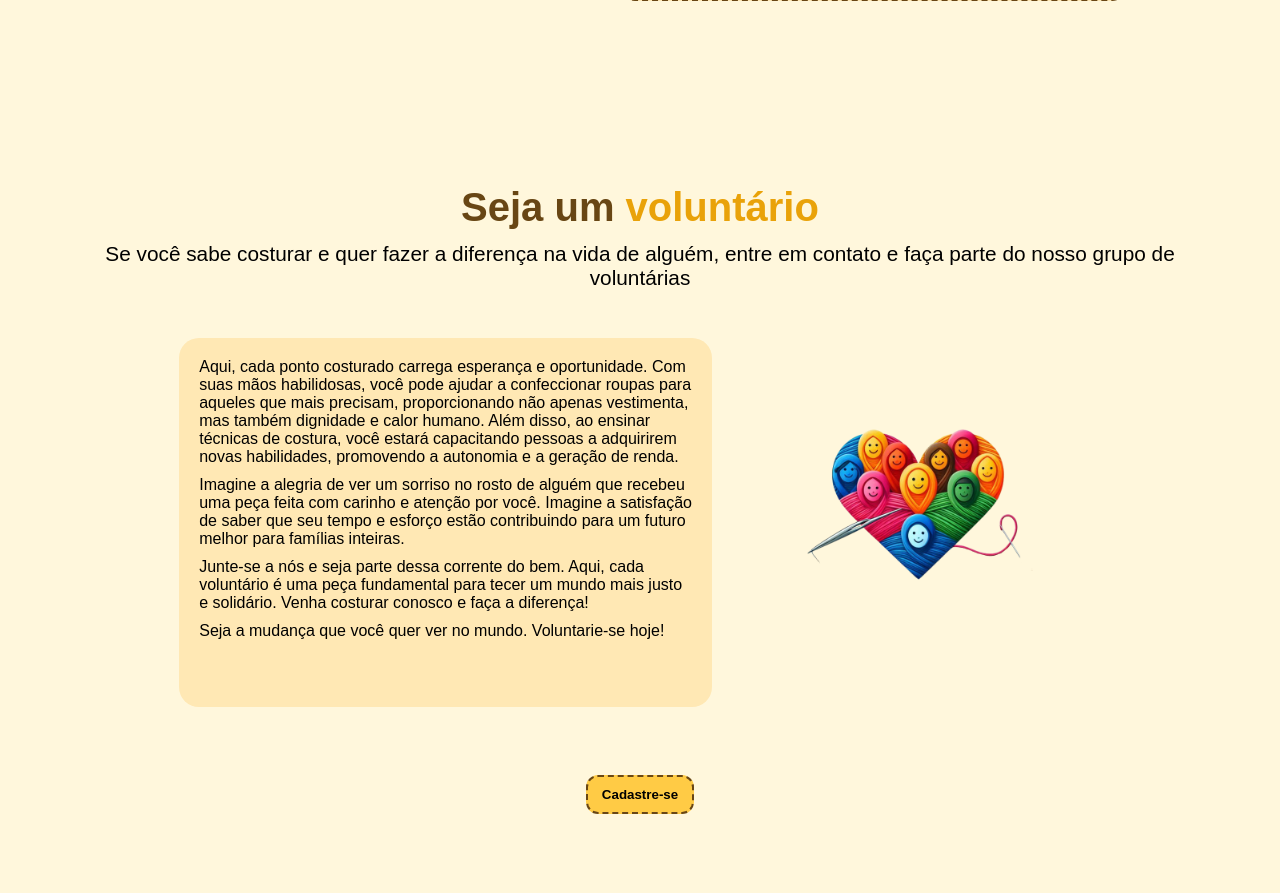
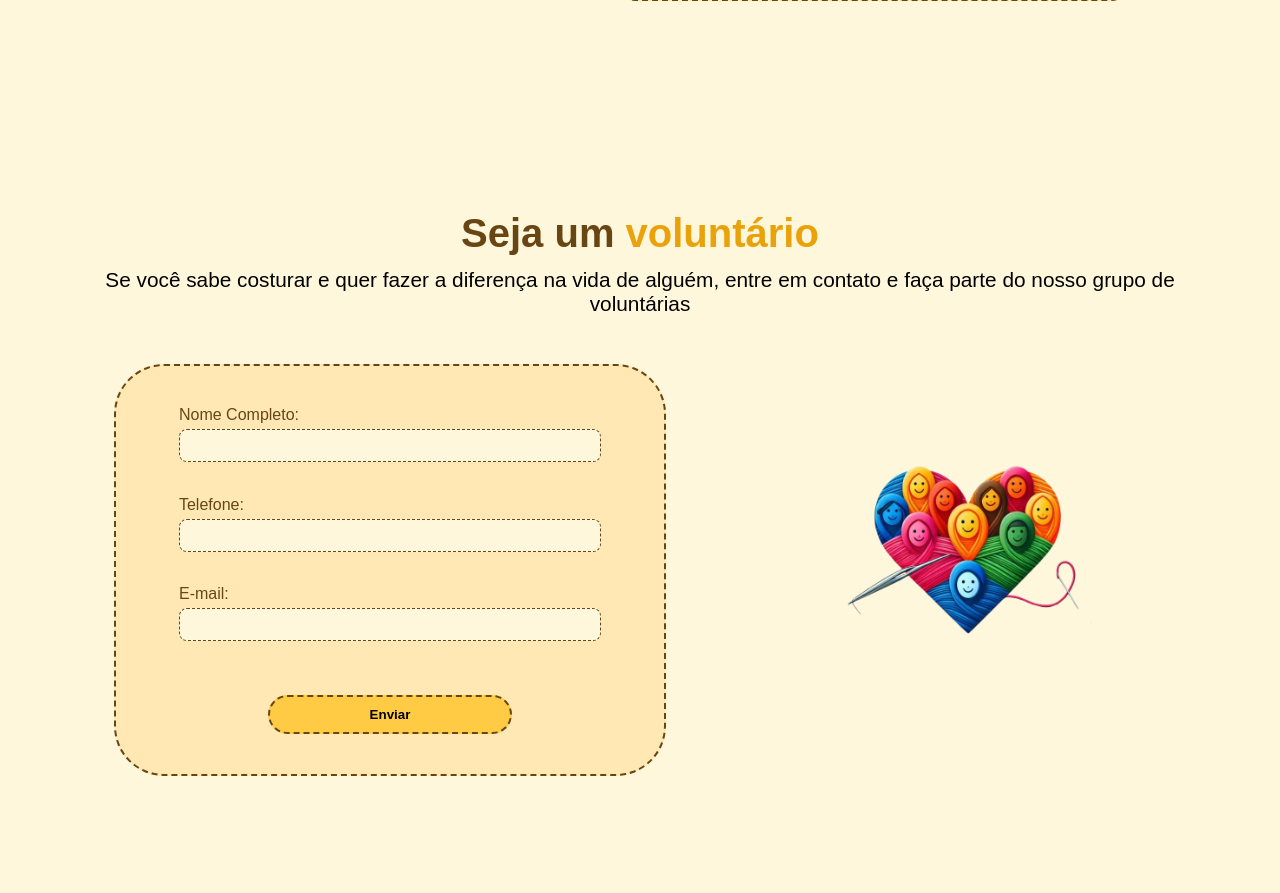
Before and after one commit to GabrielWendorff/projectPAC, a Flask app: page / in a window 1280 px wide. Shown: the part 1589-2482 px from the top of the page. Run offline with Flask 3, Linux system fonts and the light colour scheme.

Commit message:
faltou um negocinho

```diff
--- a/app/config.py
+++ b/app/config.py
@@ -1,5 +1,5 @@
 import os
 
 class Config:
-    SQLALCHEMY_DATABASE_URI = os.getenv('DATABASE_URL', 'mysql://root:@127.0.0.1/teste_costura')
+    SQLALCHEMY_DATABASE_URI = os.getenv('DATABASE_URL', 'mysql://root:root@127.0.0.1/teste_costura')
     SQLALCHEMY_TRACK_MODIFICATIONS = False
--- a/app/routes.py
+++ b/app/routes.py
@@ -1,7 +1,7 @@
 import hashlib
 
 from flask import jsonify, render_template, request
-from . import db
+from app import db
 from flask import current_app as app
 from .models import User, Volunteer
 
@@ -45,7 +45,7 @@
     if not name or not email or not phone:
         return jsonify({'success': False, 'message': 'Dados incompletos'}), 400
 
-    new_volunteer =Volunteer(name=name, email=email, phone=phone)
+    new_volunteer = Volunteer(name=name, email=email, phone=phone)
 
     try:
         db.session.add(new_volunteer)
@@ -65,6 +65,18 @@
         'email': volunteer.email
     } for volunteer in volunteers]
     return jsonify(volunteers_list)
+
+@app.route('/get_volunteer/<int:id>', methods=['GET'])
+def get_volunteer(id):
+    volunteer = Volunteer.query.get_or_404(id)
+    volunteer_info = {
+        'id': volunteer.id,
+        'name': volunteer.name,
+        'phone': volunteer.phone,
+        'email': volunteer.email
+    }
+    return jsonify(volunteer_info)
+
 
 @app.route('/delete_volunteer/<int:id>', methods=['DELETE'])
 def delete_volunteer(id):
@@ -122,3 +134,34 @@
         'email': User.email
     } for User in Users]
     return jsonify(managers_list)
+
+
+@app.route('/get_manager/<int:id>', methods=['GET'])
+def get_manager(id):
+    manager = User.query.get_or_404(id)
+    manager_info = {
+        'id': manager.id,
+        'username': manager.username,
+        'password': manager.password,
+        'email': manager.email
+    }
+    return jsonify(manager_info)
+
+@app.route('/delete_manager/<int:id>', methods=['DELETE'])
+def delete_manager(id):
+    manager = User.query.get_or_404(id)
+    db.session.delete(manager)
+    db.session.commit()
+
+@app.route('/edit_manager/<int:id>', methods=['PUT'])
+def edit_manager(id):
+    data = request.json
+    username = data.get('username')
+    email = data.get('email')
+
+    manager = User.query.get_or_404(id)
+    manager.username = username
+    manager.email = email
+    db.session.commit()
+
+    return jsonify({'message': 'Manager updated successfully!'}), 200
--- a/app/static/src/styles/voluntary.css
+++ b/app/static/src/styles/voluntary.css
@@ -39,12 +39,6 @@
     text-align: center;
 }
 
-#voluntary-content {
-    width: 80%;
-    display: flex;
-    justify-content: space-between;
-    gap: 20px;
-}
 
 .info-voluntary {
     display: flex;
@@ -95,3 +89,84 @@
     transform: scale(1.1);
     transition: transform 0.3s ease;
 }
+
+#voluntary-content {
+    width: 100%;
+    display: flex;
+    justify-content: center;
+    gap: 100px;
+}
+
+.form-voluntary {
+    display: flex;
+    flex-direction: column;
+    align-items: center;
+    gap: 1px;
+    background-color: var(--color-neutral-0);
+    padding: 40px;
+    border-radius: 50px;
+    border: 2px dashed var(--color-neutral-1);
+    background-color: var(--color-primary-2);
+    width: 48%;
+    height: 50%;
+}
+.form-voluntary form {
+    width: 90%;
+    display: flex;
+    flex-direction: column;
+    align-items: stretch;
+    flex-grow: 1;
+}
+
+.form-voluntary label {
+    font-size: 1rem;
+    color: var(--color-neutral-1);
+}
+
+form {
+    width: 100%;
+    flex-grow: 1;
+}
+
+
+.forms input {
+    width: 100%;
+    padding: 8px;
+    margin-top: 5px;
+    margin-bottom: 8%; /* Reduzido para diminuir o espaçamento */
+    border: 1px dashed #684614;
+    border-radius: 8px;
+    background-color: var(--color-primary-1);
+}
+
+.form-declaration {
+    width: 100%;
+    margin-top: 10px; /* Reduzido para diminuir o espaçamento */
+    display: flex;
+    flex-direction: column;
+    align-items: center;
+}
+
+.form-check-label {
+    margin-top: 3%;
+}
+
+.form-declaration .btn-default {
+    border: none;
+    display: flex;
+    align-items: center;
+    justify-content: center;
+    background-color: var(--color-primary-5);
+    border-radius: 30px;
+    padding: 10px 100px;
+    font-weight: 600;
+    border: 2px dashed #684614;
+    cursor: pointer;
+    width: auto;
+    margin-top: 10px; /* Reduzido para diminuir o espaçamento */
+}
+
+.form-declaration .btn-default:hover {
+    transform: scale(1.1);
+    transition: transform 0.3s ease;
+}
--- a/app/templates/index.html
+++ b/app/templates/index.html
@@ -180,28 +180,30 @@
             </div>
 
             <div id="voluntary-content">
-                <div class="info-voluntary">
-                    <div class="infos">
-                        <p>Aqui, cada ponto costurado carrega esperança e oportunidade. Com suas mãos habilidosas, você pode ajudar a confeccionar roupas para aqueles que mais precisam, proporcionando não apenas vestimenta, mas também dignidade e calor humano. Além disso, ao ensinar técnicas de costura, você estará capacitando pessoas a adquirirem novas habilidades, promovendo a autonomia e a geração de renda.</p>
-                        <p>Imagine a alegria de ver um sorriso no rosto de alguém que recebeu uma peça feita com carinho e atenção por você. Imagine a satisfação de saber que seu tempo e esforço estão contribuindo para um futuro melhor para famílias inteiras.</p>
-                        <p>Junte-se a nós e seja parte dessa corrente do bem. Aqui, cada voluntário é uma peça fundamental para tecer um mundo mais justo e solidário. Venha costurar conosco e faça a diferença!</p>
-                        <p>Seja a mudança que você quer ver no mundo. Voluntarie-se hoje!</p>
-                    </div>
+                <div class="form-voluntary">
+                    <form action="#" method="post" id="volunteerForm">
+                        <div class="forms">
+                            <label for="nome">Nome Completo:</label><br>
+                            <input type="text" id="name" name="nome" required><br>
+
+                            <label for="telefone">Telefone:</label><br>
+                            <input type="tel" id="phone" name="telefone" required><br>
+
+                            <label for="email">E-mail:</label><br>
+                            <input type="email" id="email" name="email" required><br>
+                        </div>
+
+                        <div class="form-declaration">
+                            <button type="submit" class="btn-default">
+                                Enviar
+                            </button>
+                        </div>
+                    </form>
                 </div>
 
                 <img src="{{ url_for('static', filename='src/images/imgvoluntarios.png') }}" alt="" class="img-voluntary">
             </div>
-
-            <div class="voluntary-declaration">
-                <button type="submit" class="btn-default">Cadastre-se</button>
-            </div>
         </section>
-
-
-
-
-
-
         <section id="contact">
 
             <div class=".container-title-contact">
```
